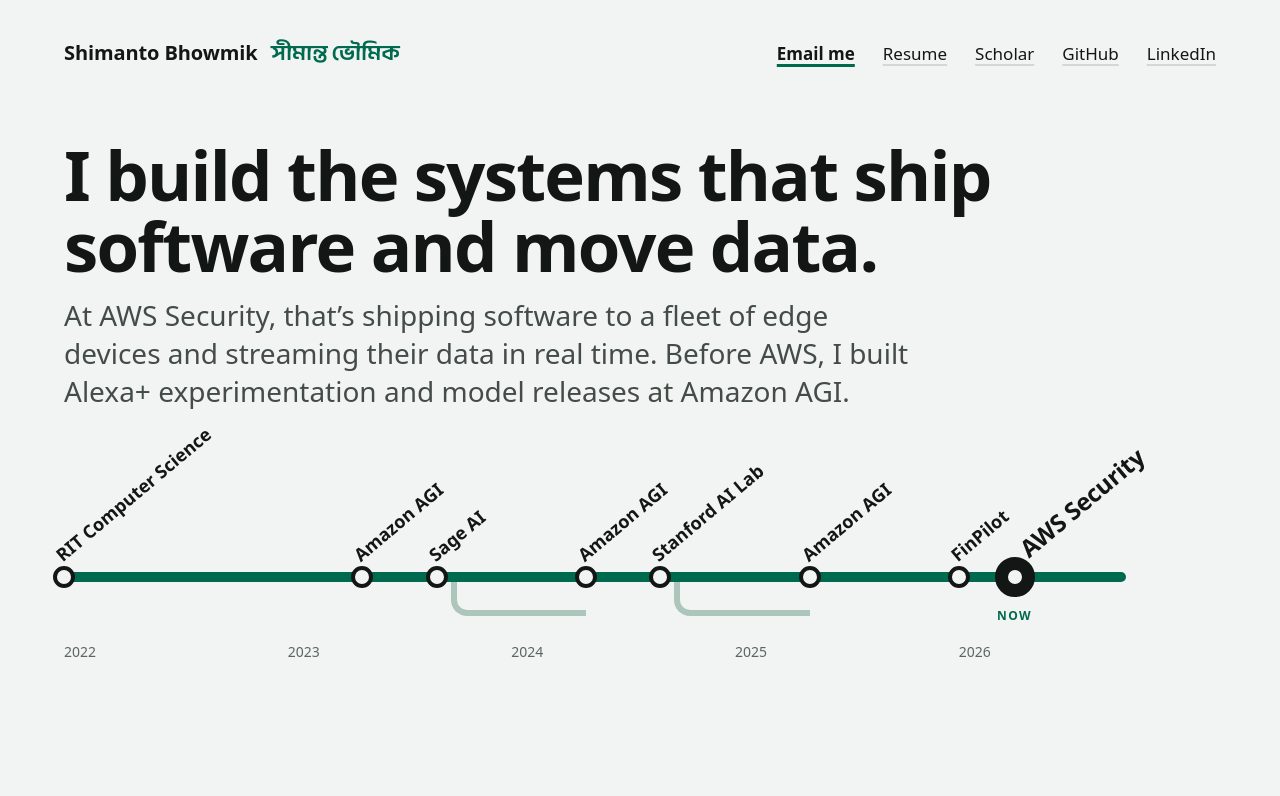
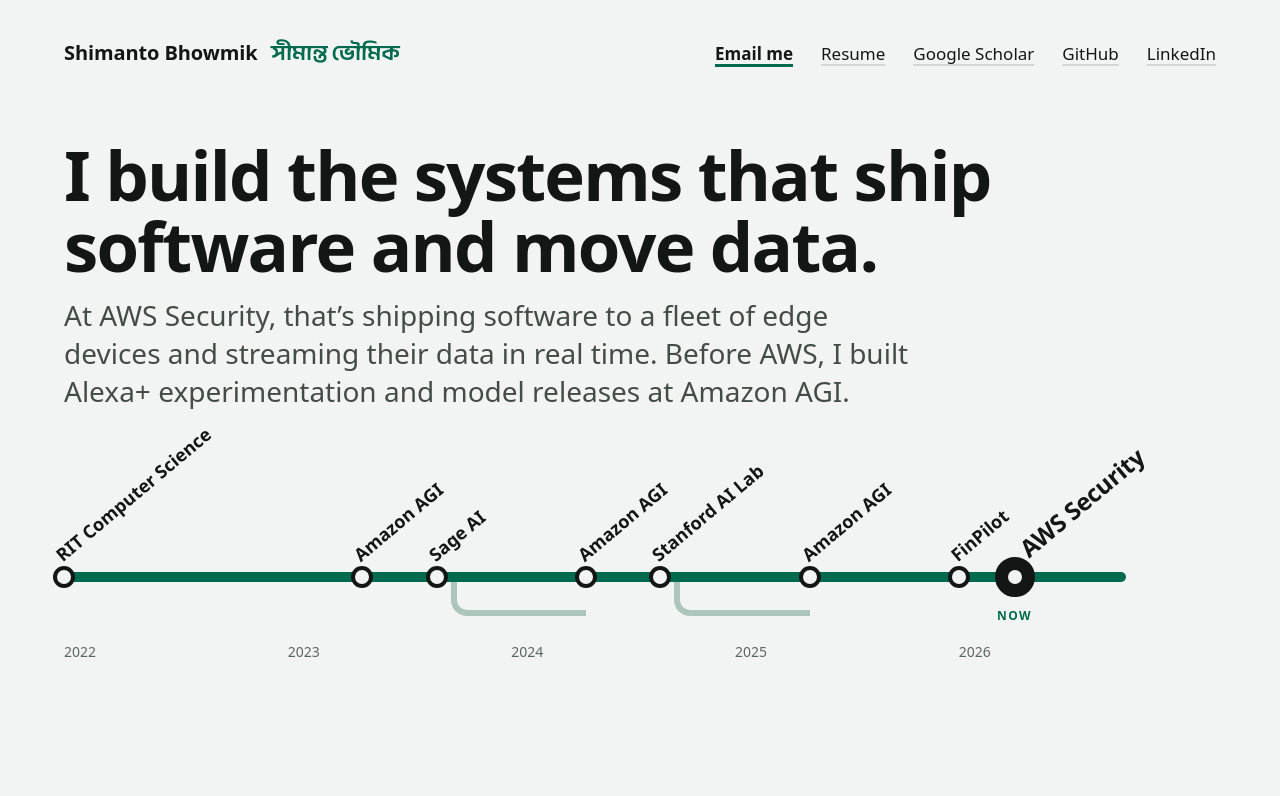
Before and after one commit to ShimantoBhowmik/ShimantoBhowmik.github.io, an Astro site: page / in a window 1280 px wide. Shown: the top 796 px of the page. Built offline with nearby package versions, Linux system fonts and the light colour scheme; Astro itself is replaced by a stand-in of ours; a web font is replaced by a local one.

Commit message:
Spell out Google Scholar in the hero links

```diff
--- a/src/components/Hero.astro
+++ b/src/components/Hero.astro
@@ -16,7 +16,7 @@
         Email me
       </a>
       <a href={links.resume}>Resume</a>
-      <a href={links.scholar}>Scholar</a>
+      <a href={links.scholar}>Google Scholar</a>
       <a href={links.github}>GitHub</a>
       <a href={links.linkedin}>LinkedIn</a>
     </nav>
```
